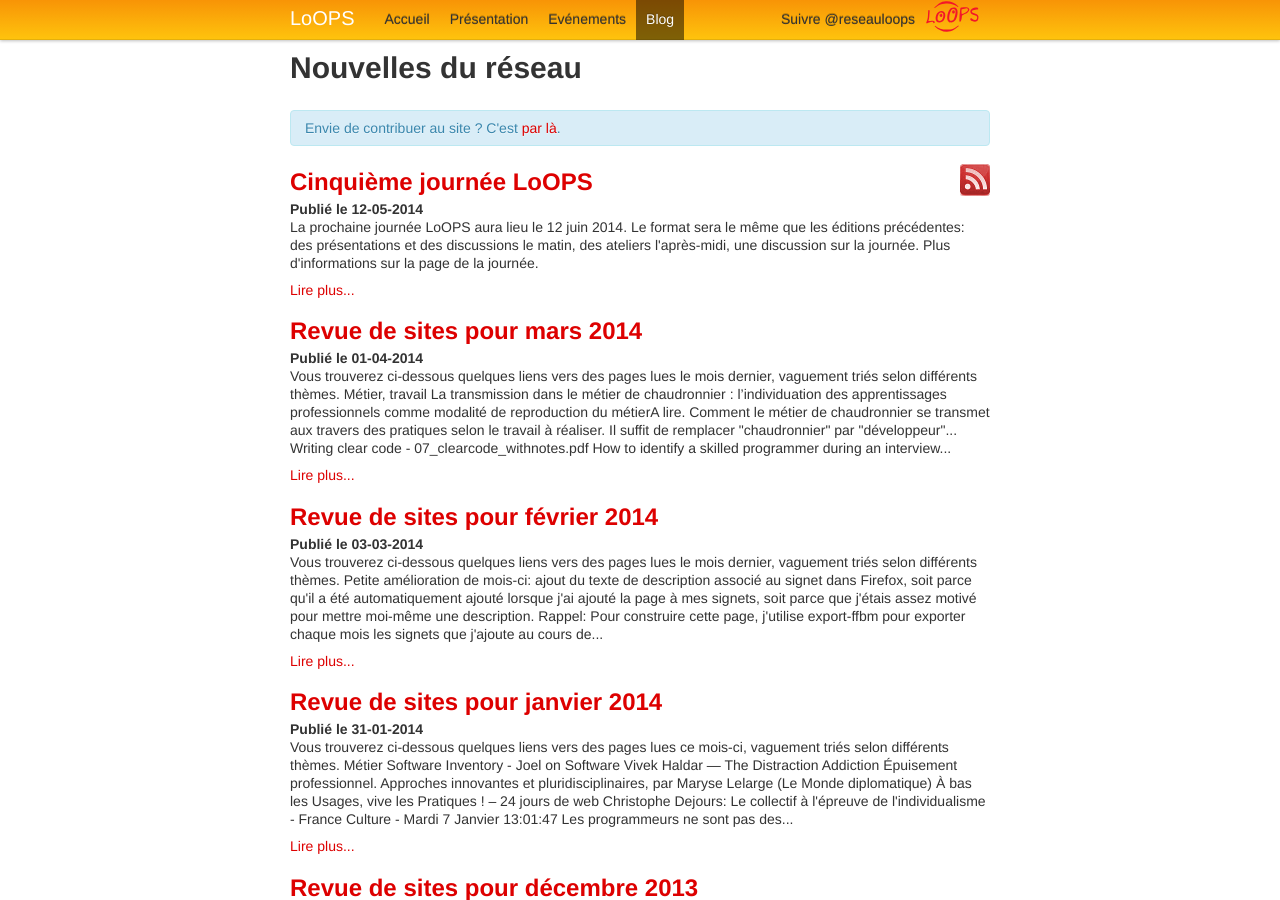
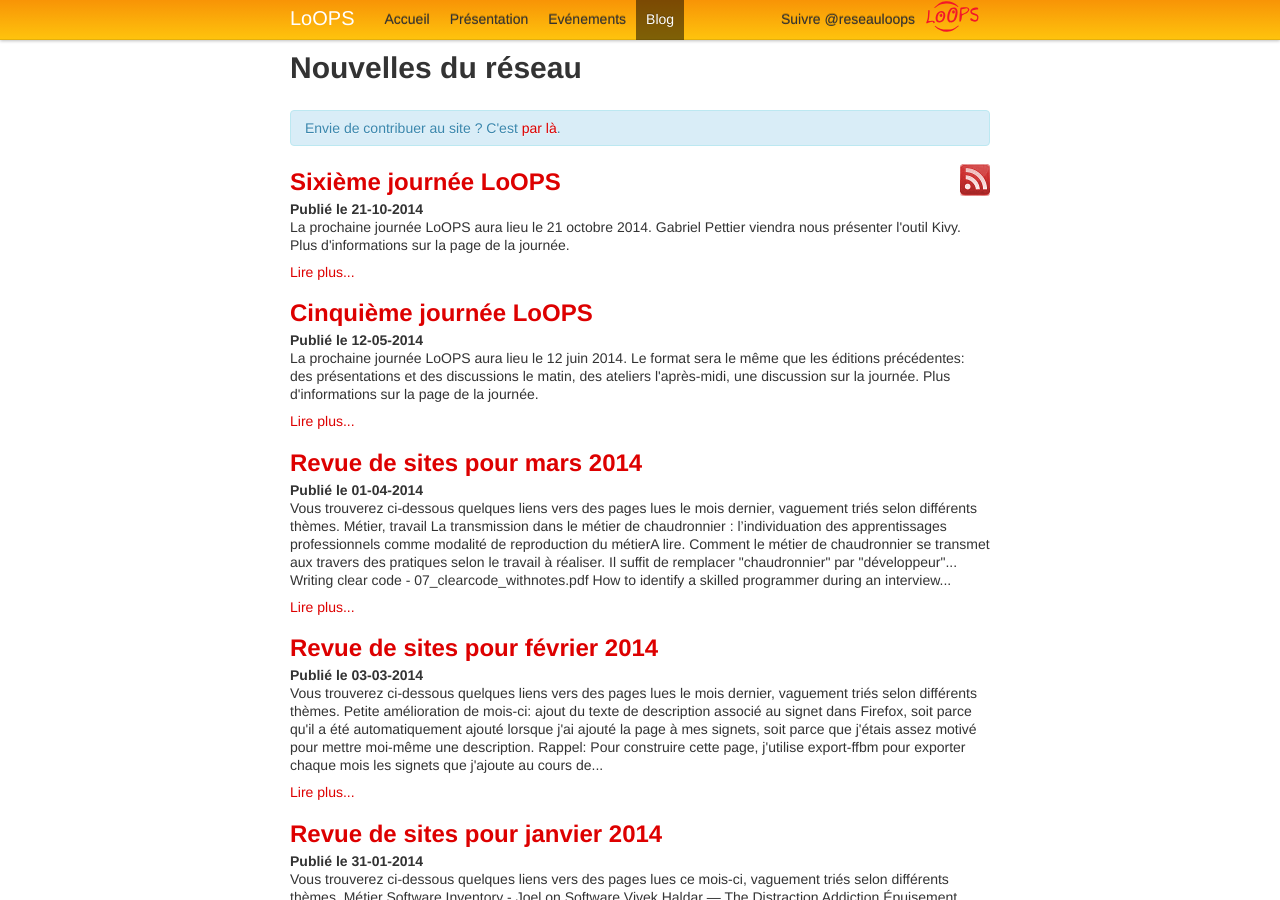
Before and after one commit to reseau-loops/reseau-loops.github.com, a Jekyll site: the page built from blog.html, in a window 1280 px wide and 900 px high. Built offline with Jekyll 4.4.1, drawn with Linux system fonts in a browser that asks for light colours; Markdown is read by kramdown in place of the engine named in the settings; comment, search, counter and statistics services are not loaded.

Commit message:
ajout de l'annonce de la 6eme journee

```diff
--- /dev/null
+++ b/_posts/2014-10-21-sixieme-journee-loops.html
@@ -0,0 +1,20 @@
+---
+layout: post
+title: Sixième journée LoOPS
+ev_link: http://reseau-loops.github.io/journee_2014_10.html
+ev_keywords:
+  - Python
+  - Kivy
+  - interface graphique
+ev_speakers:
+  - Gabriel Pettier
+ev_startDate: Tue, 21 Oct 2014 9:30:00 +0200
+ev_endDate: Tue, 21 Oct 2014 18:00:00 +0200
+---
+<p>
+La prochaine journée LoOPS aura lieu le 21 octobre 2014.
+</p>
+<p>
+Gabriel Pettier viendra nous présenter l'outil Kivy.
+</p>
+<p>Plus d'informations sur la <a href="{{ site.url }}/journee_2014_10.html">page de la journée.</p>
--- a/events.html
+++ b/events.html
@@ -20,11 +20,12 @@ rencontre, séminaire, formation, ...), écrire à
 
 <h2>Evénements à venir</h2>
 
-<h3>12 juin 2014: <a href="journee_2014_06.html">Cinquième journée LoOPS</a></h3>
+<h3>21 octobre 2014: <a href="journee_2014_10.html">Sixième journée LoOPS: Kivy</a></h3>
 
 <!--<h3>27 Mars 2013: <a href="journee_2013_03.html">Troisième journée LoOPS: Eclipse</a></h3>-->
 
 <h2>Evénements passés</h2>
+<h3>12 juin 2014: <a href="journee_2014_06.html">Cinquième journée LoOPS</a></h3>
 <h3>19 décembre 2013: <a href="journee_2013_12.html">Quatrième journée LoOPS</a></h3>
 <h3>14 et 15 octobre 2013: <a href="2013_10_formation_ocaml.html">Formation: Introduction à OCaml</a></h3>
 <h3>04 juin 2013: <a href="http://indico2.lal.in2p3.fr/indico/conferenceDisplay.py?confId=2141">Journée Informatique Intensive et Massive de Proximité</a></h3>
```
Also changed, not shown: journee_2014_10.html (added, +75 -0 lines), images/kivy-logo-black-64.png (added), images/logo_kivy.png (added).
